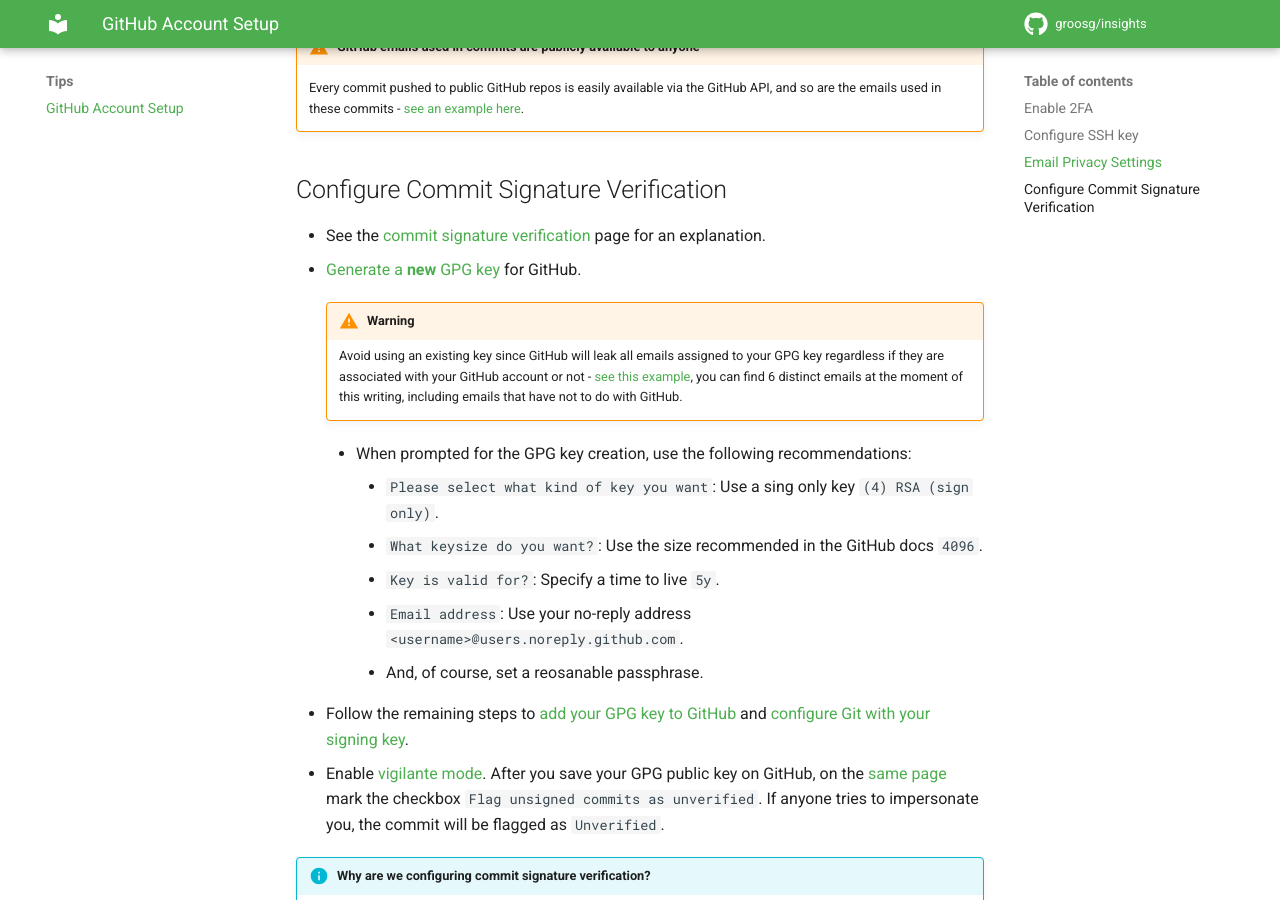
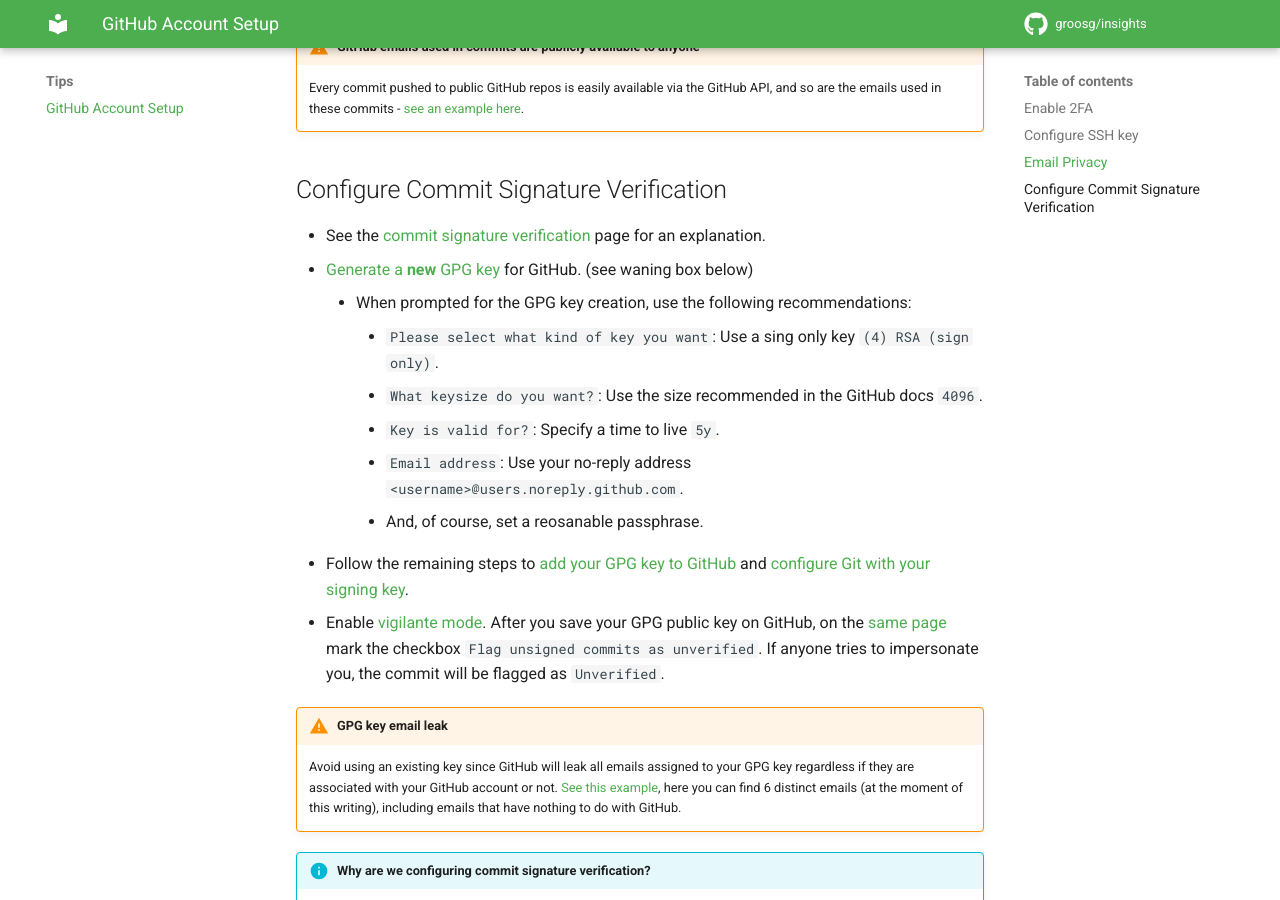
Before and after one commit to groosg/insights, an MkDocs documentation site: the page built from docs/tips/gh_setup.md, in a window 1280 px wide and 900 px high, scrolled down 1545 px. Built offline with MkDocs 1.6.1 and Material for MkDocs 9.7.7, drawn with Linux system fonts in a browser that asks for light colours; comment, search, counter and statistics services are not loaded; some of the changed lines change nothing that is shown; some of the changed text lies outside the part shown.

Commit message:
improve gh account setup clarity (#7)

```diff
--- a/docs/tips/gh_setup.md
+++ b/docs/tips/gh_setup.md
@@ -43,7 +43,7 @@
 It will make things transparent for you in the day-to-day.
 - Don't use username and password to fetch and push code.
 
-## Email Privacy Settings
+## Email Privacy
 
 - Go to the [email settings](https://github.com/settings/emails) and mark
 the checkbox `Keep my email addresses private`.
@@ -65,15 +65,7 @@
 
 - See the [commit signature verification](https://docs.github.com/en/authentication/managing-commit-signature-verification/about-commit-signature-verification) page for an explanation.
 - [Generate a **new** GPG key](https://docs.github.com/en/authentication/managing-commit-signature-verification/generating-a-new-gpg-key)
-for GitHub.
-
-    !!! warning
-        Avoid using an existing key since GitHub will leak all emails assigned to
-        your GPG key regardless if they are associated with your GitHub account or
-        not - [see this example](https://api.github.com/users/dschuermann/gpg_keys),
-        you can find 6 distinct emails at the moment of this writing, including
-        emails that have not to do with GitHub.
-
+for GitHub. (see waning box below)
     - When prompted for the GPG key creation, use the following recommendations:
         - `Please select what kind of key you want`: Use a sing only key
         `(4) RSA (sign only)`.
@@ -90,6 +82,13 @@
 mark the checkbox `Flag unsigned commits as unverified`. If anyone tries to
 impersonate you, the commit will be flagged as `Unverified`.
 
+!!! warning "GPG key email leak"
+    Avoid using an existing key since GitHub will leak all emails assigned to
+    your GPG key regardless if they are associated with your GitHub account or
+    not. [See this example](https://api.github.com/users/dschuermann/gpg_keys),
+    here you can find 6 distinct emails (at the moment of this writing),
+    including emails that have nothing to do with GitHub.
+
 !!! info "Why are we configuring commit signature verification?"
     Git impersonation is a real problem that, while most of the time is used
     only for bad jokes, can cause a lot of confusion and bring some real
```
